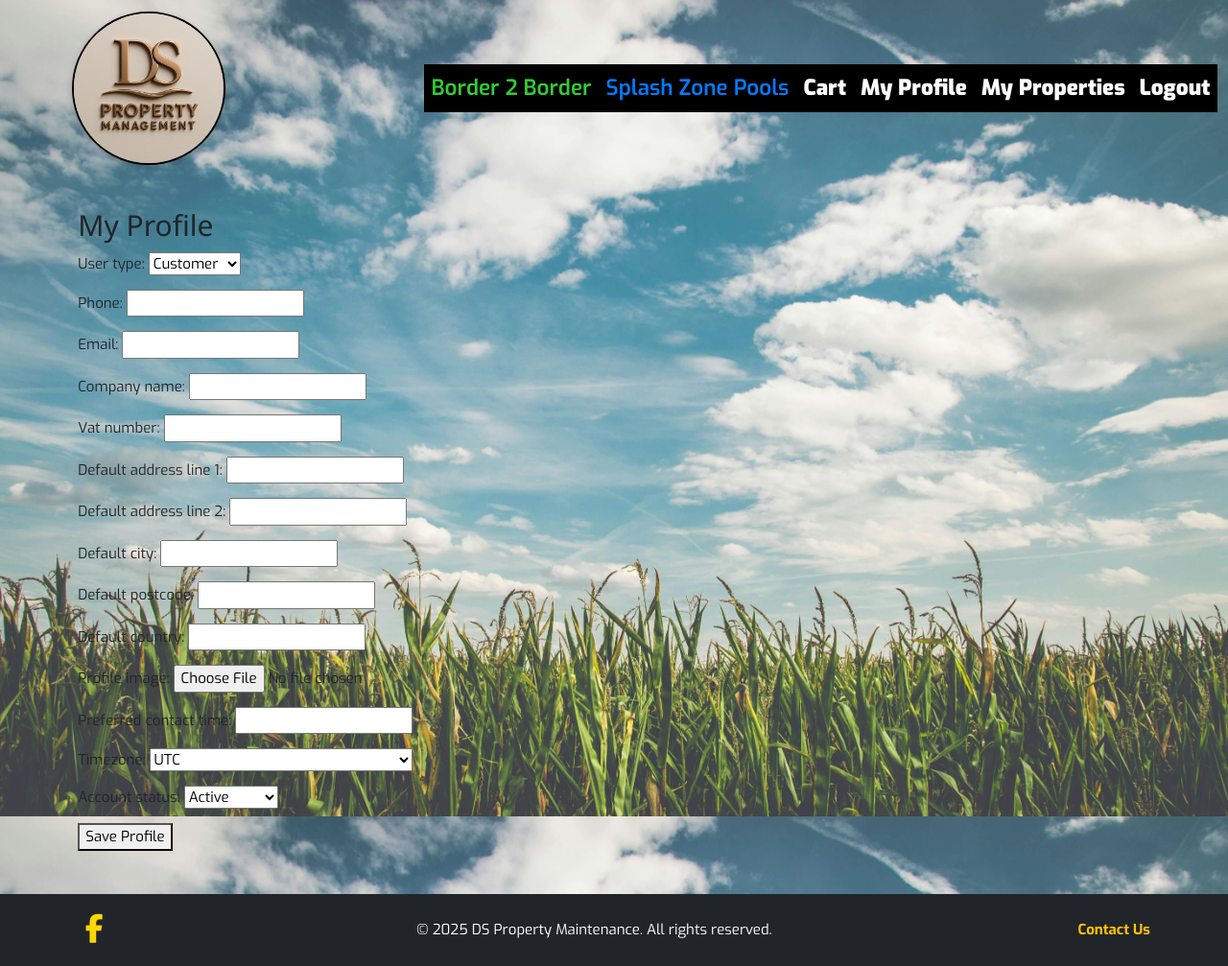
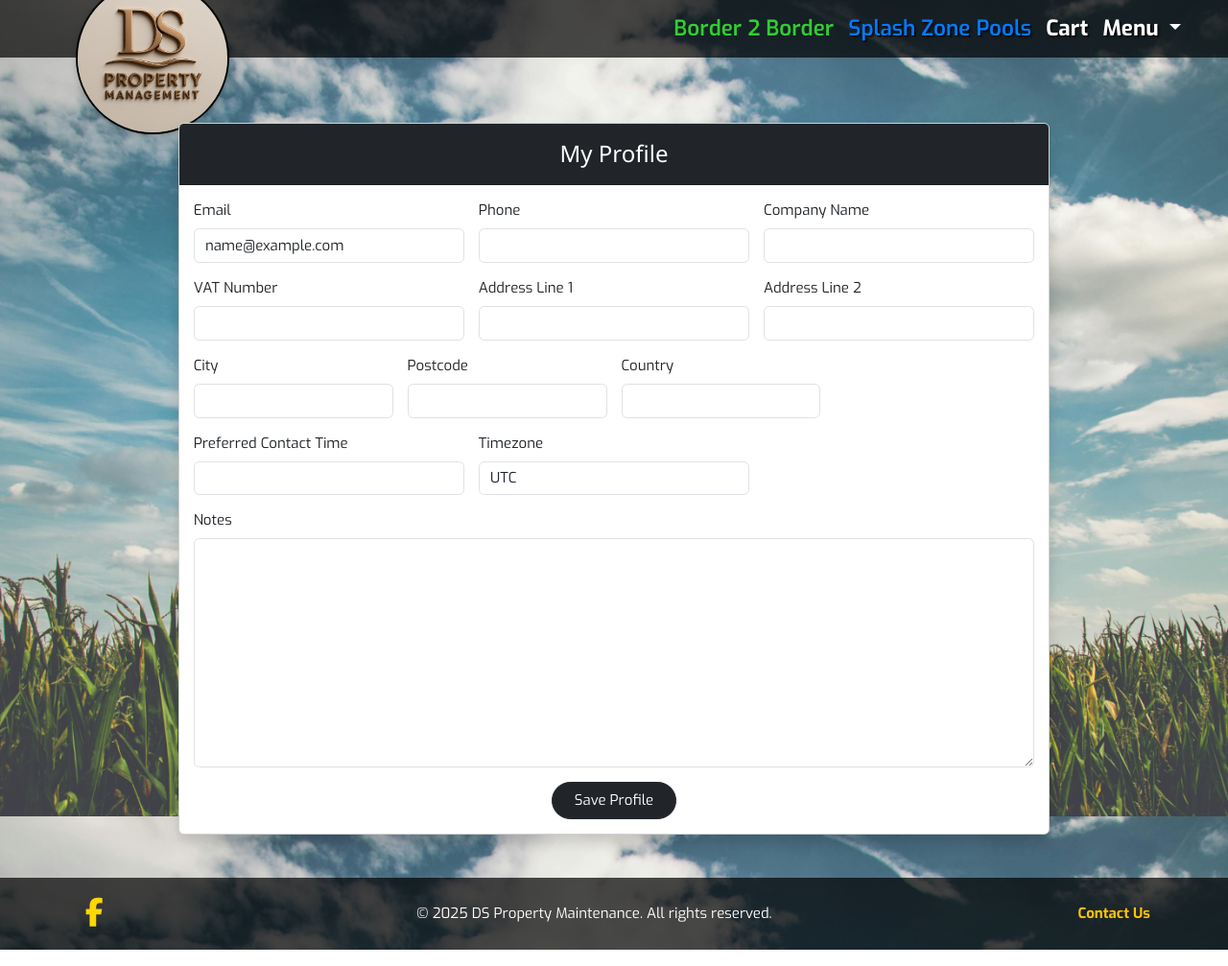
Before and after one commit to Rick-8/ds_property, a Django app: page /account/profile/ in a window 1280 px wide. Shown: the whole page at 96% size. Run offline with Django 4.2, Linux system fonts and the light colour scheme; the visitor is signed in with stand-in values (Sample User, id 1); data comes from the database, SQL or seed files in the repository; some libraries are stand-ins or nearby versions.

Commit message:
update - linked profile email to allauth template

```diff
--- a/accounts/apps.py
+++ b/accounts/apps.py
@@ -5,9 +5,5 @@ class AccountsConfig(AppConfig):
     default_auto_field = 'django.db.models.BigAutoField'
     name = 'accounts'
 
-class AccountsConfig(AppConfig):
-    default_auto_field = 'django.db.models.BigAutoField'
-    name = 'accounts'
-
     def ready(self):
         import accounts.signals
--- a/accounts/forms.py
+++ b/accounts/forms.py
@@ -3,12 +3,35 @@ from .models import Profile, Property
 
 
 class ProfileForm(forms.ModelForm):
+    email = forms.EmailField(required=True, label='Email')  # Overrides the one in the model
+
     class Meta:
         model = Profile
-        exclude = ['user', 'is_verified', 'stripe_customer_id', 'notes', 'date_created' 'profile_image']
+        fields = [
+            'email', 'phone', 'company_name', 'vat_number',
+            'default_address_line_1', 'default_address_line_2',
+            'default_city', 'default_postcode', 'default_country',
+            'preferred_contact_time', 'timezone', 'notes',
+        ]
+
+    def __init__(self, *args, **kwargs):
+        self.user = kwargs.pop('user', None)
+        super().__init__(*args, **kwargs)
+        if self.user:
+            self.fields['email'].initial = self.user.email
+
+    def save(self, commit=True):
+        profile = super().save(commit=False)
+        if self.user:
+            self.user.email = self.cleaned_data['email']
+            self.user.save()
+        profile.email = self.cleaned_data['email']
+        if commit:
+            profile.save()
+        return profile
 
 
 class PropertyForm(forms.ModelForm):
     class Meta:
         model = Property
-        exclude = ['profile', 'date_added', 'profile_image']
+        exclude = ['profile', 'date_added']
--- a/accounts/models.py
+++ b/accounts/models.py
@@ -30,7 +30,6 @@ class Profile(models.Model):
     default_postcode = models.CharField(max_length=20, blank=True)
     default_country = models.CharField(max_length=100, blank=True)
 
-    profile_image = models.ImageField(upload_to='profiles/', blank=True, null=True)
     preferred_contact_time = models.CharField(max_length=100, blank=True)
     timezone = models.CharField(max_length=100, choices=[(tz, tz) for tz in pytz.all_timezones], default='UTC')
     account_status = models.CharField(max_length=20, choices=ACCOUNT_STATUSES, default='active')
--- a/accounts/templates/accounts/profile.html
+++ b/accounts/templates/accounts/profile.html
@@ -1,15 +1,106 @@
 {% extends 'base.html' %}
 {% load static %}
-
-{% block head %}
-<link rel="stylesheet" href="{% static 'css/profile.css' %}">
-{% endblock %}
+{% load widget_tweaks %}
 
 {% block content %}
-<h2>My Profile</h2>
-<form method="POST" enctype="multipart/form-data">
-    {% csrf_token %}
-    {{ form.as_p }}
-    <button type="submit">Save Profile</button>
-</form>
+<div class="container mt-5">
+  <div class="row justify-content-center">
+    <div class="col-12 col-lg-10">
+      <div class="card shadow">
+        <div class="card-header bg-dark text-white text-center">
+          <h3>My Profile</h3>
+        </div>
+        <div class="card-body">
+          <form method="POST" enctype="multipart/form-data" class="row g-3">
+            {% csrf_token %}
+
+            <!-- Email and Phone -->
+            <div class="col-12 col-md-6 col-lg-4">
+              <label for="{{ form.email.id_for_label }}" class="form-label">Email</label>
+              {{ form.email|add_class:"form-control" }}
+              {% if form.email.errors %}
+                <div class="text-danger small">{{ form.email.errors|striptags }}</div>
+              {% endif %}
+            </div>
+
+            <div class="col-12 col-md-6 col-lg-4">
+              <label for="{{ form.phone.id_for_label }}" class="form-label">Phone</label>
+              {{ form.phone|add_class:"form-control" }}
+              {% if form.phone.errors %}
+                <div class="text-danger small">{{ form.phone.errors|striptags }}</div>
+              {% endif %}
+            </div>
+
+            <!-- Company Info -->
+            <div class="col-12 col-md-6 col-lg-4">
+              <label for="{{ form.company_name.id_for_label }}" class="form-label">Company Name</label>
+              {{ form.company_name|add_class:"form-control" }}
+              {% if form.company_name.errors %}
+                <div class="text-danger small">{{ form.company_name.errors|striptags }}</div>
+              {% endif %}
+            </div>
+
+            <div class="col-12 col-md-6 col-lg-4">
+              <label for="{{ form.vat_number.id_for_label }}" class="form-label">VAT Number</label>
+              {{ form.vat_number|add_class:"form-control" }}
+              {% if form.vat_number.errors %}
+                <div class="text-danger small">{{ form.vat_number.errors|striptags }}</div>
+              {% endif %}
+            </div>
+
+            <!-- Address -->
+            <div class="col-12 col-md-6 col-lg-4">
+              <label for="{{ form.default_address_line_1.id_for_label }}" class="form-label">Address Line 1</label>
+              {{ form.default_address_line_1|add_class:"form-control" }}
+            </div>
+
+            <div class="col-12 col-md-6 col-lg-4">
+              <label for="{{ form.default_address_line_2.id_for_label }}" class="form-label">Address Line 2</label>
+              {{ form.default_address_line_2|add_class:"form-control" }}
+            </div>
+
+            <div class="col-12 col-md-4 col-lg-3">
+              <label for="{{ form.default_city.id_for_label }}" class="form-label">City</label>
+              {{ form.default_city|add_class:"form-control" }}
+            </div>
+
+            <div class="col-12 col-md-4 col-lg-3">
+              <label for="{{ form.default_postcode.id_for_label }}" class="form-label">Postcode</label>
+              {{ form.default_postcode|add_class:"form-control" }}
+            </div>
+
+            <div class="col-12 col-md-4 col-lg-3">
+              <label for="{{ form.default_country.id_for_label }}" class="form-label">Country</label>
+              {{ form.default_country|add_class:"form-control" }}
+            </div>
+
+            <!-- Preferences -->
+            <div class="col-12 col-md-6 col-lg-4">
+              <label for="{{ form.preferred_contact_time.id_for_label }}" class="form-label">Preferred Contact Time</label>
+              {{ form.preferred_contact_time|add_class:"form-control" }}
+            </div>
+
+            <div class="col-12 col-md-6 col-lg-4">
+              <label for="{{ form.timezone.id_for_label }}" class="form-label">Timezone</label>
+              {{ form.timezone|add_class:"form-control" }}
+            </div>
+
+            <!-- Notes - full width -->
+            {{ form.media }}
+            <div class="col-12">
+              <label for="{{ form.notes.id_for_label }}" class="form-label">Notes</label>
+              {{ form.notes|add_class:"form-control" }}
+            </div>
+
+            <!-- Submit Button - centered -->
+            <div class="col-12 text-center mt-3">
+              <button class="btn btn-dark rounded-pill px-4 py-2" type="submit">Save Profile</button>
+            </div>
+
+          </form>
+        </div>
+      </div>
+    </div>
+  </div>
+</div>
 {% endblock %}
--- a/accounts/views.py
+++ b/accounts/views.py
@@ -1,29 +1,29 @@
 from django.shortcuts import render, redirect, get_object_or_404
 from django.contrib.auth.decorators import login_required
+from django.contrib import messages
 from .models import Profile, Property
 from .forms import ProfileForm, PropertyForm
 
 
 @login_required
 def view_profile(request):
-    user = request.user
+    profile, created = Profile.objects.get_or_create(user=request.user)
     if request.method == 'POST':
-        form = ProfileForm(request.POST, request.FILES, instance=user.profile)
+        form = ProfileForm(request.POST, instance=profile, user=request.user)
         if form.is_valid():
             form.save()
+            messages.success(request, 'Profile updated successfully.')
+            return redirect('index')  # or wherever you want to redirect
+        else:
+            messages.error(request, 'Please correct the errors below.')
     else:
-        form = ProfileForm(instance=user.profile)
-
-        if 'user_type' in form.fields and not request.user.is_superuser:
-            form.fields['user_type'].disabled = True
-
+        form = ProfileForm(instance=profile, user=request.user)
     return render(request, 'accounts/profile.html', {'form': form})
-
 
 
 @login_required
 def list_properties(request):
-    properties = request.user.profile.properties.all()
+    properties = request.user.profile.property_set.all()  # or properties.all() if related_name set
     return render(request, 'accounts/property_list.html', {'properties': properties})
 
 
@@ -35,6 +35,7 @@ def add_property(request):
             property = form.save(commit=False)
             property.profile = request.user.profile
             property.save()
+            messages.success(request, 'Property added successfully.')
             return redirect('list_properties')
     else:
         form = PropertyForm()
@@ -48,6 +49,7 @@ def edit_property(request, property_id):
         form = PropertyForm(request.POST, instance=property)
         if form.is_valid():
             form.save()
+            messages.success(request, 'Property updated successfully.')
             return redirect('list_properties')
     else:
         form = PropertyForm(instance=property)
--- a/ds_property/settings.py
+++ b/ds_property/settings.py
@@ -28,7 +28,7 @@ BASE_DIR = Path(__file__).resolve().parent.parent
 # Security settings
 SECRET_KEY = os.getenv('SECRET_KEY', 'default-secret-key')
 
-DEBUG = False
+DEBUG = True
 
 
 ALLOWED_HOSTS = [
@@ -111,6 +111,9 @@ EMAIL_BACKEND = 'django.core.mail.backends.console.EmailBackend'
 
 ACCOUNT_LOGIN_METHODS = {'username', 'email'}
 ACCOUNT_SIGNUP_FIELDS = ['email*', 'email2*', 'username*', 'password1*', 'password2*']
+ACCOUNT_EMAIL_VERIFICATION = 'mandatory'
+ACCOUNT_EMAIL_REQUIRED = True
+ACCOUNT_AUTHENTICATION_METHOD = 'email'
 ACCOUNT_USERNAME_MIN_LENGTH = 4
 LOGIN_URL = '/accounts/login/'
 LOGIN_REDIRECT_URL = '/'
--- a/static/css/style.css
+++ b/static/css/style.css
@@ -52,7 +52,6 @@ body {
   background-color: rgba(0, 0, 0, 0.7);
   color: white;
   padding: 2rem;
-  border-radius: 1rem;
 }
 
 .dark-opaque-small {
@@ -70,15 +69,23 @@ body {
   font-style: normal;
 }
 
-.navbar-logo {
-    height: 15vh;
-    object-fit: cover;
-    border-radius: 50%;
-    border: 2px solid black;
-    box-shadow: 0 2px 6px rgba(0, 0, 0, 0.2);
-    transition: transform 0.3s ease, box-shadow 0.3s ease;
+.navbar {
+  height: 60px;
+  overflow: visible;
 }
 
+.navbar-logo {
+  position: absolute;
+  left: 15px;
+  top: 100%;
+  transform: translateY(-50%);
+  height: 60px;
+  width: auto;
+  border-radius: 50%;
+  border: 2px solid black;
+  box-shadow: 0 2px 6px rgba(0,0,0,0.2);
+  transition: transform 0.3s ease, box-shadow 0.3s ease;
+}
 .navbar-logo:hover {
     transform: scale(1.05);
     box-shadow: 0 4px 12px rgba(0, 0, 0, 0.3);
@@ -87,7 +94,7 @@ body {
 
 /* Navbar Link Styles */
 .nav-link {
-  font-weight: 900;
+  font-weight: 700;
   color: white !important;
   text-shadow: 1px 1px 0 #000, 2px 2px 2px rgba(0, 0, 0, 0.5);
   transition: text-shadow 0.3s ease;
@@ -166,7 +173,6 @@ body {
   width: 100%;
   height: 100%;
 }
-
 
 
 .ds-services-content {
--- a/templates/allauth/base.html
+++ b/templates/allauth/base.html
@@ -49,66 +49,68 @@
 
 <body class="d-flex flex-column min-vh-100">
 
+
     <!-- Navbar -->
-    <nav class="navbar navbar-expand-lg navbar-custom">
+    <nav class="navbar navbar-expand-lg navbar-dark dark-opaque">
         <div class="container-fluid">
-
-            <!-- Always-visible brand and title -->
+            <!-- Brand/Logo -->
             <a class="navbar-brand d-flex align-items-center" href="{% url 'home' %}">
                 <img src="{% static 'media/dsproperty-logo.png' %}" alt="DS Property Maintenance Logo"
                     class="navbar-logo img-fluid rounded-circle me-2">
             </a>
-            <!-- Toggler for mobile -->
-            <button class="navbar-toggler text-white" type="button" data-bs-toggle="collapse"
-                data-bs-target="#navbarNav">
+            <!-- Toggle button for mobile view -->
+            <button class="navbar-toggler" type="button" data-bs-toggle="collapse" data-bs-target="#navbarNav"
+                aria-controls="navbarNav" aria-expanded="false" aria-label="Toggle navigation">
                 <span class="navbar-toggler-icon"></span>
             </button>
 
-            <!-- Navigation links -->
+            <!-- Collapsible part of navbar -->
             <div class="collapse navbar-collapse justify-content-end" id="navbarNav">
                 <ul class="navbar-nav">
                     {% if request.path != '/accounts/login/' and request.path != '/accounts/logout/' and request.path != '/accounts/signup/' %}
                     <li class="nav-item">
-                        <a class="nav-link green w3-button w3-black" href="{% url 'border-2-border' %}">
+                        <a class="nav-link green w3-button" href="{% url 'border-2-border' %}">
                             Border 2 Border
                         </a>
                     </li>
                     <li class="nav-item">
-                        <a class="nav-link blue w3-button w3-black" href="#">
+                        <a class="nav-link blue w3-button" href="#">
                             Splash Zone Pools
                         </a>
                     </li>
                     <li class="nav-item">
-                        <a class="nav-link text-white w3-button w3-black" href="#">
+                        <a class="nav-link text-white w3-button" href="#">
                             Cart
                         </a>
                     </li>
                     {% endif %}
 
-
                     {% if user.is_authenticated %}
-                    <li class="nav-item">
-                        <a class="nav-link w3-button w3-black" href="{% url 'view_profile' %}">My Profile</a>
-                    </li>
-                    <li class="nav-item">
-                        <a class="nav-link w3-button w3-black" href="{% url 'list_properties' %}">My Properties</a>
-                    </li>
-                    <li class="nav-item">
-                        <a class="nav-link w3-button w3-black" href="{% url 'account_logout' %}">Logout</a>
+                    <li class="nav-item dropdown">
+                        <a class="nav-link dropdown-toggle w3-button" href="#" id="navbarDropdown"
+                            role="button" data-bs-toggle="dropdown" aria-expanded="false">
+                            Menu
+                        </a>
+                        <ul class="dropdown-menu dropdown-menu-end" aria-labelledby="navbarDropdown">
+                            <li><a class="dropdown-item" href="{% url 'view_profile' %}">My Profile</a></li>
+                            <li><a class="dropdown-item" href="{% url 'list_properties' %}">My Properties</a></li>
+                            <li><a class="dropdown-item" href="{% url 'account_logout' %}">Logout</a></li>
+                        </ul>
                     </li>
                     {% else %}
                     <li class="nav-item">
-                        <a class="nav-link w3-button w3-black" href="{% url 'account_login' %}">Login</a>
+                        <a class="nav-link w3-button" href="{% url 'account_login' %}">Login</a>
                     </li>
                     <li class="nav-item">
-                        <a class="nav-link w3-button w3-black" href="{% url 'account_signup' %}">Register</a>
+                        <a class="nav-link w3-button" href="{% url 'account_signup' %}">Register</a>
                     </li>
                     {% endif %}
-
                 </ul>
             </div>
         </div>
     </nav>
+
+
 
     <!-- Main Content -->
     <main class="container mt-4 flex-fill">
@@ -118,7 +120,7 @@
     </main>
 
     <!-- Footer -->
-    <footer class="bg-dark text-white py-3 mt-5">
+    <footer class="dark-opaque text-white py-3 mt-5">
         <div class="container d-flex justify-content-between align-items-center">
             <!-- Social Media Icons (Left) -->
             <div>
```
Also changed, not shown: accounts/signals.py (+9 -2 lines), accounts/migrations/0003_remove_profile_profile_image.py (added), media/profiles/dsproperty-logo-nav.png (added).
